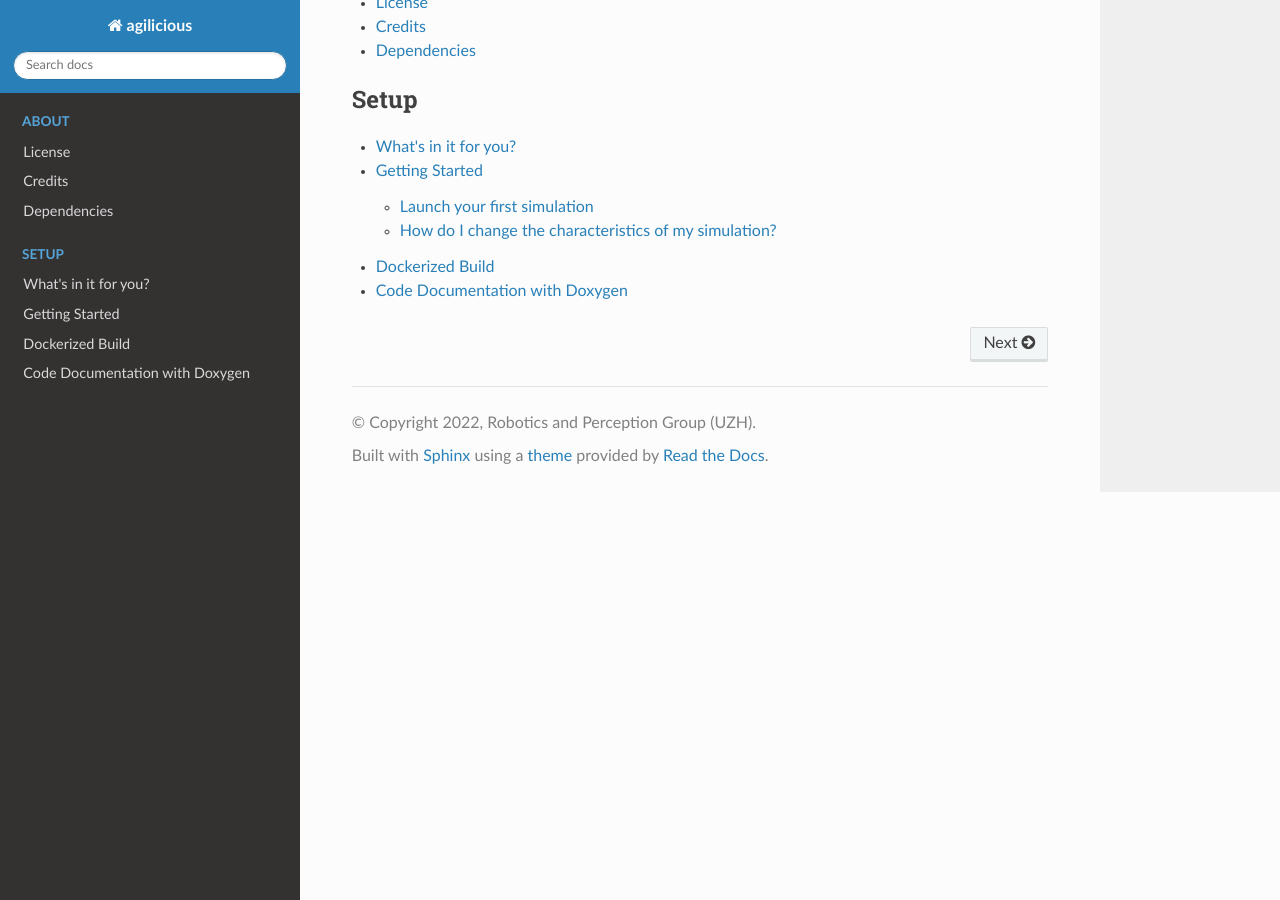
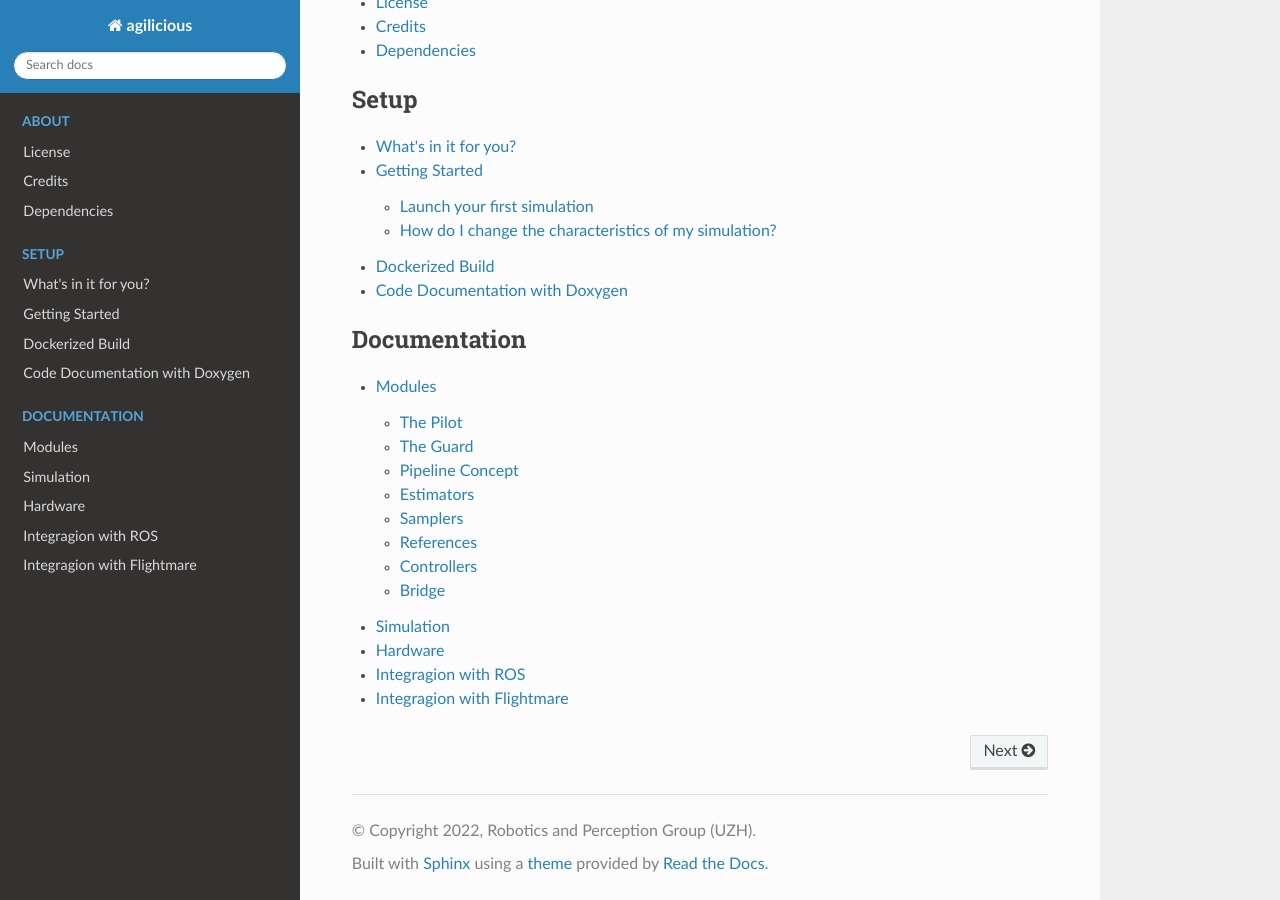
Before and after one commit to uzh-rpg/agilicious, a Sphinx documentation site: the page built from docs/index.rst, in a window 1280 px wide and 900 px high, scrolled down 1752 px. Built offline with Sphinx 7.4.7 and the Read the Docs theme 2.0.0, drawn with Linux system fonts in a browser that asks for light colours.

Commit message:
added outline

```diff
--- /dev/null
+++ b/docs/hardware/overview.rst
@@ -0,0 +1,5 @@
+#################
+Hardware Overview
+#################
+
+To be completed soon!
--- a/docs/index.rst
+++ b/docs/index.rst
@@ -48,10 +48,20 @@ The full list of publications using Agilicious can be found `here <https://rpg.i
 
 
 .. toctree::
-   :maxdepth: 2
-   :caption: Setup
+    :maxdepth: 2
+    :caption: Setup
 
     What's in it for you? <introduction>
     Getting Started <setup/getting_started>
     Dockerized Build <setup/docker>
     Code Documentation with Doxygen <setup/doxygen>
+
+.. toctree::
+    :maxdepth: 3
+    :caption: Documentation
+
+    Modules <modules/overview>
+    Simulation <simulation/overview>
+    Hardware <hardware/overview>
+    Integragion with ROS <integration/ros>
+    Integragion with Flightmare <integration/flightmare>
--- /dev/null
+++ b/docs/integration/flightmare.rst
@@ -0,0 +1,5 @@
+######################
+Flightmare Integration
+######################
+
+To be completed soon!
--- /dev/null
+++ b/docs/integration/ros.rst
@@ -0,0 +1,5 @@
+###############
+ROS Integration
+###############
+
+To be completed soon!
--- /dev/null
+++ b/docs/modules/bridge.rst
@@ -0,0 +1,5 @@
+#######
+Bridges
+#######
+
+To be completed soon!
--- /dev/null
+++ b/docs/modules/controller.rst
@@ -0,0 +1,5 @@
+###########
+Controllers
+###########
+
+To be completed soon!
--- /dev/null
+++ b/docs/modules/estimator.rst
@@ -0,0 +1,5 @@
+##########
+Estimators
+##########
+
+To be completed soon!
--- /dev/null
+++ b/docs/modules/guard.rst
@@ -0,0 +1,5 @@
+#########
+The Guard
+#########
+
+To be completed soon!
--- /dev/null
+++ b/docs/modules/overview.rst
@@ -0,0 +1,18 @@
+################
+Modules Overview
+################
+
+To be completed soon!
+
+.. toctree::
+    :maxdepth: 2
+    :caption: About
+
+    The Pilot <pilot>
+    The Guard <guard>
+    Pipeline Concept <pipeline>
+    Estimators <estimator>
+    Samplers <sampler>
+    References <references>
+    Controllers <controller>
+    Bridge <bridge>
--- /dev/null
+++ b/docs/modules/pilot.rst
@@ -0,0 +1,5 @@
+#########
+The Pilot
+#########
+
+To be completed soon!
--- /dev/null
+++ b/docs/modules/pipeline.rst
@@ -0,0 +1,5 @@
+####################
+The Pipeline Concept
+####################
+
+To be completed soon!
--- /dev/null
+++ b/docs/modules/references.rst
@@ -0,0 +1,5 @@
+##########
+References
+##########
+
+To be completed soon!
--- /dev/null
+++ b/docs/modules/sampler.rst
@@ -0,0 +1,5 @@
+########
+Samplers
+########
+
+To be completed soon!
--- a/docs/setup/docker.rst
+++ b/docs/setup/docker.rst
@@ -1,5 +1,6 @@
+################
 Dockerized Build
-================
+################
 
 Using our provided `Dockerfile <https://github.com/uzh-rpg/agilicious/blob/main/Dockerfile>`__
 you can run the entire repository detached from the dependencies of your local system, in a docker container.
--- /dev/null
+++ b/docs/simulation/overview.rst
@@ -0,0 +1,5 @@
+##########
+Simulation
+##########
+
+To be completed soon!
```
